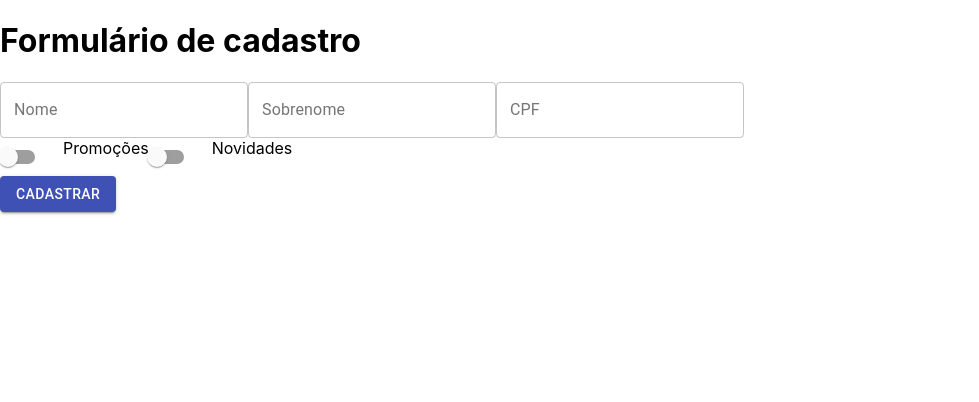
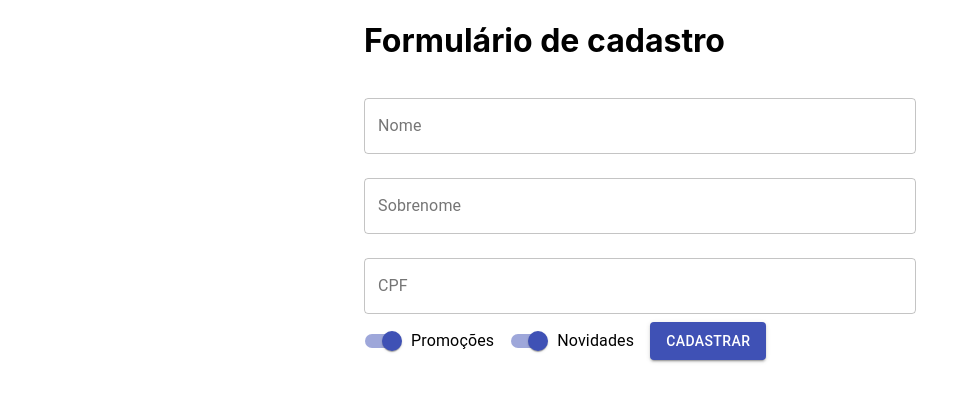
Before and after one commit to daluzrd/formulario_cadastro_react, a React (Create React App) app: page / in a window 1280 px wide. Shown: the top 402 px of the page, without its empty margins (0-979 px from the left). Built offline with nearby package versions, Linux system fonts and the light colour scheme.

Commit message:
Forms finalizados

```diff
--- a/src/App.js
+++ b/src/App.js
@@ -1,14 +1,15 @@
-import React, { Component, Fragment } from "react";
+import React, { Component } from "react";
 import FormularioCadastro from "./components/FormularioCadastro";
 import "./App.css";
+import { Container } from "@material-ui/core";
 
 class App extends Component {
 	render() {
 		return (
-			<Fragment>
+			<Container maxWidth="sm">
 				<h1>Formulário de cadastro</h1>
 				<FormularioCadastro />
-			</Fragment>
+			</Container>
 		);
 	}
 }
--- a/src/components/FormularioCadastro/FormularioCadastro.jsx
+++ b/src/components/FormularioCadastro/FormularioCadastro.jsx
@@ -1,24 +1,94 @@
-import TextField from "@material-ui/core/TextField";
-import Button from "@material-ui/core/Button";
 import React from "react";
-import Switch from "@material-ui/core/Switch";
-import { FormControlLabel, FormGroup } from "@material-ui/core";
+import {
+	Button,
+	FormControlLabel,
+	FormGroup,
+	Switch,
+	TextField,
+} from "@material-ui/core";
 
 function FormularioCadastro() {
+	let nome = "";
+	let sobrenome = "";
+	let cpf = "";
+	let promocoes = true;
+	let novidades = true;
+
 	return (
-		<form>
-			<TextField type="text" label="Nome" variant="outlined" />
-			<TextField type="text" label="Sobrenome" variant="outlined" />
-			<TextField type="text" label="CPF" variant="outlined" />
+		<form
+			onSubmit={(event) => {
+				event.preventDefault();
+				console.log(nome);
+				console.log(sobrenome);
+				console.log(cpf);
+				console.log(promocoes);
+				console.log(novidades);
+			}}
+		>
+			<TextField
+				onChange={(event) => {
+					nome = event.target.value;
+				}}
+				type="text"
+				id="nome"
+				label="Nome"
+				variant="outlined"
+				margin="normal"
+				fullWidth
+			/>
+			<TextField
+				onChange={(event) => {
+					sobrenome = event.target.value;
+				}}
+				type="text"
+				id="sobrenome"
+				label="Sobrenome"
+				variant="outlined"
+				margin="normal"
+				fullWidth
+			/>
+			<TextField
+				onChange={(event) => {
+					cpf = event.target.value;
+				}}
+				type="text"
+				id="cpf"
+				label="CPF"
+				variant="outlined"
+				margin="normal"
+				fullWidth
+			/>
 			<FormGroup row>
-				<FormControlLabel control={<Switch color="primary" />} />
-				<label>Promoções</label>
-				<FormControlLabel control={<Switch color="primary" />} />
-				<label>Novidades</label>
+				<FormControlLabel
+					id="promocoes"
+					label="Promoções"
+					control={
+						<Switch
+							color="primary"
+							onChange={(event) => {
+								promocoes = event.target.value;
+							}}
+							defaultChecked={true}
+						/>
+					}
+				/>
+				<FormControlLabel
+					id="novidades"
+					label="Novidades"
+					control={
+						<Switch
+							color="primary"
+							onChange={(event) => {
+								novidades = event.target.value;
+							}}
+							defaultChecked={true}
+						/>
+					}
+				/>
+				<Button type="submit" variant="contained" color="primary">
+					Cadastrar
+				</Button>
 			</FormGroup>
-			<Button type="submit" variant="contained" color="primary">
-				Cadastrar
-			</Button>
 		</form>
 	);
 }
```
